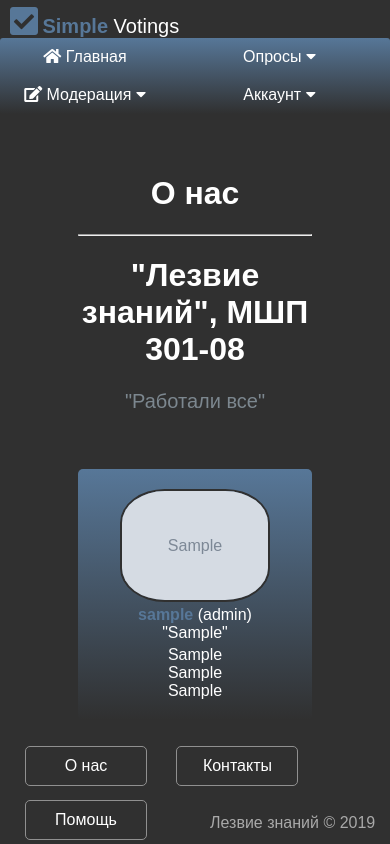
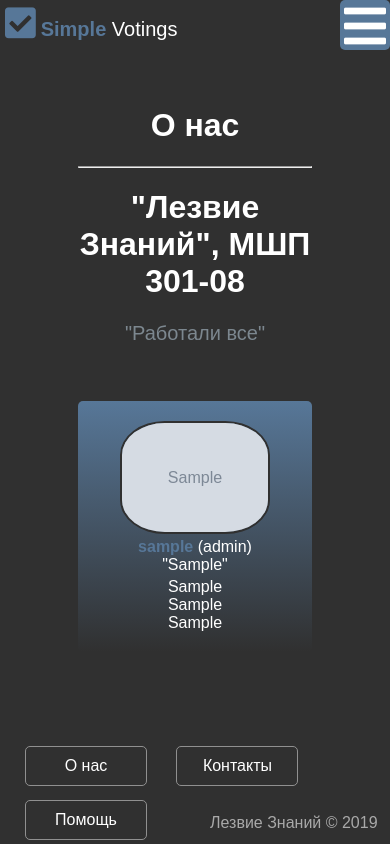
Before and after one commit to BlackWarlow/vote, a Django app: page /creators/ in a window 390 px wide. Run offline with Django 3.2, Linux system fonts and the light colour scheme; a user stored in the database is signed in; tables that the repository leaves empty hold one stand-in row (values such as "Sample post"); grey boxes marked "Sample" are stand-in pictures; some libraries are stand-ins or nearby versions.

Commit message:
Updates + backup

```diff
--- a/simple_votings/urls.py
+++ b/simple_votings/urls.py
@@ -14,9 +14,10 @@ Including another URLconf
     2. Add a URL to urlpatterns:  path('blog/', include('blog.urls'))
 """
 from django.contrib import admin
-from django.urls import path, include
+from django.urls import path
 from django.conf import settings
 from django.conf.urls.static import static
+from django.views.generic import TemplateView
 import django.contrib.auth
 
 from vote import views
@@ -43,6 +44,7 @@ urlpatterns = [
     path('accounts/user/<int:user_id>/', views.user),
     path('accounts/edit/', views.user_edit),
     path('accounts/register/', views.user_register),
+
     path('contacts/', views.contacts_page),
     path('donate/', views.donate_page),
     path('donate/thanks/', views.donate_thanks),
--- a/static/css/base.css
+++ b/static/css/base.css
@@ -70,6 +70,16 @@ main {
 	margin-left: 20%;
 	margin-right: 20%;
 }
+
+
+@media screen and (max-device-width: 480px) {
+    /* Для мобильных */
+    main {
+        margin-left: 5%;
+	    margin-right: 5%;
+    }
+}
+
 footer {
 	width: 100%;
 	background-color: inherit;
@@ -77,14 +87,14 @@ footer {
 	bottom: 0;
 }
 
+footer .button {
+	min-width: 100px;
+}
+
 footer a{
 	padding: 0px;
 	margin-top: 10px;
 	margin-left: 25px;
-}
-
-footer .button {
-	min-width: 100px;
 }
 
 #copyright {
@@ -95,3 +105,10 @@ footer .button {
 	height: 30px;
 	color: darkgrey;
 }
+
+@media screen and (max-device-width: 480px) {
+    /* Для мобильных */
+    footer {
+        position: relative;
+    }
+}
--- a/static/css/menu.css
+++ b/static/css/menu.css
@@ -3,6 +3,10 @@
 	margin-left: auto;
 	margin-right: auto;
 	display: table;
+}
+
+.menu_button {
+    display: none;
 }
 
 ul {
@@ -71,9 +75,12 @@ ul {
 .menu_warn:hover {
 	background-image: linear-gradient(to top, #f99, transparent);
 }
+
+
 .logo_holder {
 	margin-right: 15px;
 }
+
 .logo_holder i, b {
 	color: #577798;
 }
@@ -87,3 +94,10 @@ ul {
 .logo_holder a {
 	padding: 0px;
 }
+
+@media screen and (max-device-width: 950px) {
+    /* Для узких экранов */
+    .topmenu > li:first-child {
+	    display: none;
+    }
+}
--- /dev/null
+++ b/static/css/menu_mobile.css
@@ -0,0 +1,86 @@
+.topmenu {
+    visibility: hidden;
+    border: 1px solid #3b5168;
+    position: fixed;
+    top: 50px;
+    right: 0px;
+    width: 80%;
+    height: 100%;
+    background: #577798;
+    z-index: 10;
+}
+
+.menu_button {
+    font-size: 3em;
+    text-align: center;
+    width: 50px;
+    height: 50px;
+    border-radius: 5px;
+    background: #577798;
+    position: fixed;
+    top: 0px;
+    right: 0px;
+}
+
+.menu ul {
+    border: 1px solid #3b5168;
+    border-radius: 5px;
+    list-style: none;
+    margin: 0px;
+    padding: 0px;
+}
+
+.topmenu .submenu li {
+    background: #577798;
+    border-bottom: 1px solid #3b5168;
+}
+
+.topmenu .submenu li:hover {
+    background: #303030;
+}
+
+.topmenu ul li:last-child {
+    border-bottom: none;
+}
+
+.menu_warn {
+	color: #f99;
+}
+.menu_warn:hover {
+	background: #863838;
+}
+
+.menu_link {
+    display: block;
+	padding: 10px 15px;
+	text-decoration: none;
+	outline: none;
+	font-size: 1.1em;
+}
+
+.upper {
+    margin-left: 25px;
+    text-decoration: underline;
+}
+
+.logo_holder {
+    margin: 5px;
+}
+
+.logo_holder i, b {
+	color: #577798;
+}
+.logo_holder b {
+	font-size: 20px;
+}
+.logo_holder span {
+	font-size: 20px;
+	color: white !important;
+}
+.logo_holder a {
+	padding: 0px;
+}
+
+.topmenu > li:first-child {
+    display: none;
+}
--- /dev/null
+++ b/static/robots.txt
@@ -0,0 +1,3 @@
+User-agent: *
+Disallow: /accounts
+Disallow: /admin
--- a/vote/templates/base.html
+++ b/vote/templates/base.html
@@ -3,10 +3,12 @@
 <html lang="en">
     <head>
         <meta charset="UTF-8">
+        <meta name="viewport" content="width=device-width; initial-scale=1.0">
         <title>{{ title }}</title>
 		<link rel="shortcut icon" href="{% static 'favicon.ico' %}" type="image/x-icon">
 		<link rel="stylesheet" href="{% static 'css/base.css' %}">
-		<link rel="stylesheet" href="{% static 'css/menu.css' %}">
+		<link media="screen and (max-width: 760px)" rel="stylesheet" href="{% static 'css/menu_mobile.css' %}">
+		<link media="screen and (min-width: 760px)" rel="stylesheet" href="{% static 'css/menu.css' %}">
 		<link rel="stylesheet" href="https://use.fontawesome.com/releases/v5.6.3/css/all.css" integrity="sha384-UHRtZLI+pbxtHCWp1t77Bi1L4ZtiqrqD80Kn4Z8NTSRyMA2Fd33n5dQ8lWUE00s/" crossorigin="anonymous">
     </head>
 
--- a/vote/templates/contacts.html
+++ b/vote/templates/contacts.html
@@ -21,7 +21,7 @@
 					<a href="mailto:bladeknowgroup@gmail.com" target="_blank">
 						<img class="method_img_alt" src="{% static 'logos/gmail_logo.png' %}"><br>
 						<span><b>Gmail, Почта</b></span><br>
-						<span class="method_address">bladeknowgroup@gmail.com</span>
+						<span class="method_address">help.cutaway@gmail.com</span>
 					</a>
 				</div>
 			</div>
--- a/vote/templates/creators.html
+++ b/vote/templates/creators.html
@@ -9,7 +9,7 @@
 
 	<div class="about-us">
 		<center>
-			<h1>"Лезвие знаний", МШП 301-08</h2>
+			<h1>"Лезвие Знаний", МШП 301-08</h2>
 			<p>"Работали все"<br><span>но реально тащил за всю команду один :(</span></p>
 		</center>
 	</div>
--- a/vote/templates/footer.html
+++ b/vote/templates/footer.html
@@ -2,5 +2,5 @@
 <a class="inline" href="{{ menu.9.link }}"><div class="button no_select">{{ menu.9.text }}</div></a>
 <a class="inline" href="{{ menu.10.link }}"><div class="button no_select" id="donate">{{ menu.10.text }}</div></a>
 <div class="inline" id="copyright">
-	Лезвие знаний &copy; 2019
+	Лезвие Знаний &copy; 2019
 </div>
--- a/vote/templates/header.html
+++ b/vote/templates/header.html
@@ -6,16 +6,21 @@
 				<i class="fa fa-check-square fa-2x"></i> <b>Simple </b><span>Votings</span>
 			</a>
 		</div>
-		<ul class="topmenu no_select inline">
-			<li><a class="menu_link" href="{{ menu.0.link }}"><i class="fas fa-home"></i> {{ menu.0.text }}</a></li>
-			<li><a class="menu_link" href="#">Опросы <i class="fas fa-caret-down "></i></a>
+
+		<div class="menu_button inline" onclick="toggle_menu()">
+		    <i class="fas fa-bars"></i>
+		</div>
+
+		<ul id='topmenu' class="topmenu no_select inline">
+			<li><a class="menu_link upper" href="{{ menu.0.link }}"><i class="fas fa-home"></i> {{ menu.0.text }}</a></li>
+			<li><a class="menu_link upper" href="#">Опросы <i class="fas fa-caret-down "></i></a>
 				<ul class="submenu">
 					<li><a class="menu_link" href="{{ menu.1.link }}"><i class="fas fa-plus-square"></i> {{ menu.1.text }}</a></li>
 					<li><a class="menu_link" href="{{ menu.2.link }}"><i class="fas fa-sticky-note"></i> {{ menu.2.text }}</a></li>
 				</ul>
 			</li>
 			{% if user.is_staff %}
-				<li><a class="menu_link" href="#"><i class="fas fa-edit"></i> {{menu.11.text}} <i class="fas fa-caret-down "></i></a>
+				<li><a class="menu_link upper" href="#"><i class="fas fa-edit"></i> {{menu.11.text}} <i class="fas fa-caret-down "></i></a>
 				    <ul class="submenu">
 						<li><a class="menu_link" href="{{ menu.11.link }}"><i class="fas fa-toolbox"></i> Django Admin </a></li>
 						<li><a class="menu_link" href="https://www.pythonanywhere.com/user/bladeknow/"><i class="fab fa-python"></i> Хостинг </a></li>
@@ -24,7 +29,7 @@
 
 			{% endif %}
 			{% if user.is_authenticated %}
-				<li><a class="menu_link" href="#">Аккаунт <i class="fas fa-caret-down "></i></a>
+				<li><a class="menu_link upper" href="#">Аккаунт <i class="fas fa-caret-down "></i></a>
 					<ul class="submenu">
 						<li><a class="menu_link" href="{{ menu.3.link }}"><i class="fas fa-user-circle"></i> {{ menu.3.text }}</a></li>
 						<li><a class="menu_link" href="{{ menu.4.link }}"><i class="fas fa-poll"></i> {{ menu.4.text }}</a></li>
@@ -38,3 +43,20 @@
 		</ul>
 	</nav>
 </div>
+
+<script>
+    var hidden = true;
+    function toggle_menu(){
+        object = document.getElementById('topmenu');
+        if(hidden){
+            object.style.visibility = 'visible';
+            object.style.opacity = 1;
+            object.style.transition= '.2s ease-out';
+            hidden = false;
+        } else {
+            object.style.visibility= 'hidden';
+            object.style.opacity= 0;
+            hidden = true;
+        }
+    }
+</script>
--- a/vote/templates/index.html
+++ b/vote/templates/index.html
@@ -18,7 +18,7 @@
         <a href='/' class='button inline'>
             Верните меня назад!
         </a>
-    <div class ='inline'>
+        <div class='inline'>
             ииvɐdɯɔʚɐ ʁvɓ онɐʚоdиɯuɐɓɐ
         </div>
     {% endif %}
```
Also changed, not shown: vote/forms.py (+7 -1 lines), vote/templates/donate_thanks.html (+21 -0 lines), vote/templates/reports/add_report.html (+8 -2 lines). Lines whose indentation alone changed are shown as unchanged.
